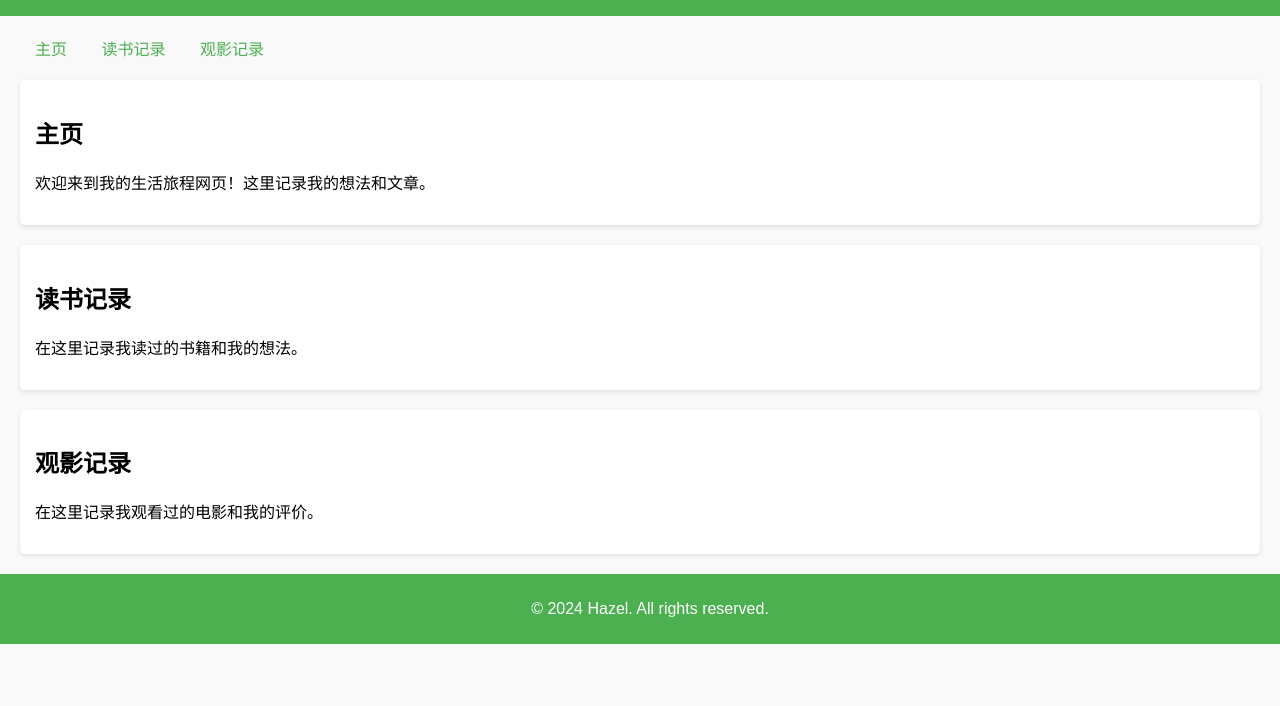
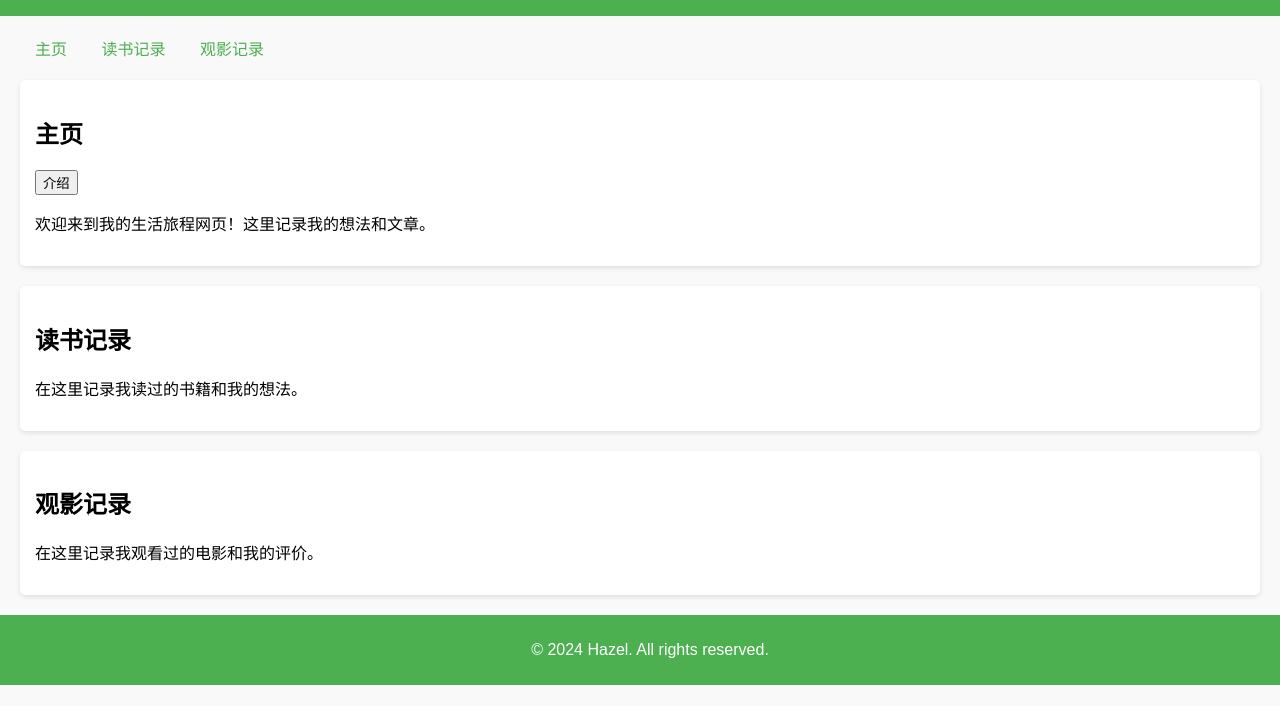
Before and after one commit to Hazel-TT/Hazel-TT.github.io, a plain HTML site: page index.html in a window 1280 px wide. Shown: the part 94-800 px from the top of the page. Drawn offline with Linux system fonts and the light colour scheme.

Commit message:
Update index.html

```diff
--- a/index.html
+++ b/index.html
@@ -32,6 +32,15 @@
             border-radius: 5px;
             box-shadow: 0 2px 5px rgba(0,0,0,0.1);
         }
+        .tab {
+            display: none;
+        }
+        .tab-content {
+            display: none;
+        }
+        .active {
+            display: block;
+        }
         footer {
             text-align: center;
             padding: 10px;
@@ -42,6 +51,21 @@
             width: 100%;
         }
     </style>
+    <script>
+        function showTab(tabName) {
+            var i, tabContent, tabs;
+            tabContent = document.getElementsByClassName("tab-content");
+            for (i = 0; i < tabContent.length; i++) {
+                tabContent[i].style.display = "none";
+            }
+            tabs = document.getElementsByClassName("tab");
+            for (i = 0; i < tabs.length; i++) {
+                tabs[i].classList.remove("active");
+            }
+            document.getElementById(tabName).style.display = "block";
+            document.querySelector(`[data-tab="${tabName}"]`).classList.add("active");
+        }
+    </script>
 </head>
 <body>
 
@@ -57,19 +81,26 @@
 
 <section id="home">
     <h2>主页</h2>
-    <p>欢迎来到我的生活旅程网页！这里记录我的想法和文章。</p>
+    <div>
+        <button class="tab active" data-tab="intro" onclick="showTab('intro')">介绍</button>
+        <button class="tab" data-tab="thoughts" onclick="showTab('thoughts')">想法</button>
+    </div>
+    <div id="intro" class="tab-content active">
+        <p>欢迎来到我的生活旅程网页！这里记录我的想法和文章。</p>
+    </div>
+    <div id="thoughts" class="tab-content">
+        <p>这是一个关于我思考和反思的地方，我将分享我的内心感受和见解。</p>
+    </div>
 </section>
 
 <section id="reading">
     <h2>读书记录</h2>
     <p>在这里记录我读过的书籍和我的想法。</p>
-    <!-- 可以添加更多内容 -->
 </section>
 
 <section id="movies">
     <h2>观影记录</h2>
     <p>在这里记录我观看过的电影和我的评价。</p>
-    <!-- 可以添加更多内容 -->
 </section>
 
 <footer>
```
